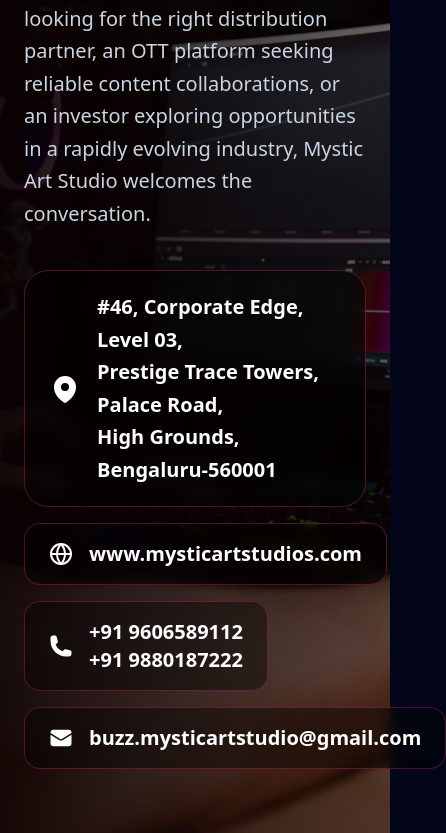
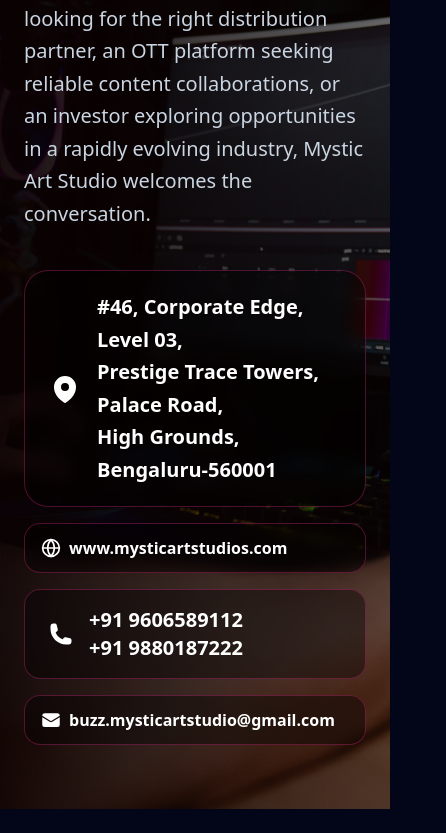
Before and after one commit to ChandanGowda17/mysticstudios, a React (Vite) app: page / in a window 390 px wide. Shown: the part 10603-11436 px from the top of the page, 446 px wide, since content can reach past the window. After the commit the page ends 11412 px from the top, so only its background shows below. Built offline with nearby package versions, Linux system fonts and the light colour scheme.

Commit message:
fix: decrease contact container size and fix overlapping on mobile

```diff
--- a/src/App.tsx
+++ b/src/App.tsx
@@ -701,9 +701,9 @@ export const App: React.FC = () => {
                       href="https://www.mysticartstudios.com"
                       target="_blank"
                       rel="noopener noreferrer"
-                      className="group flex w-fit items-center gap-4 rounded-2xl border border-pink-500/30 bg-black/40 px-6 py-4 backdrop-blur-sm transition hover:bg-pink-600/10"
+                      className="group flex w-full sm:w-fit items-center gap-2 md:gap-4 rounded-2xl border border-pink-500/30 bg-black/40 px-4 py-3 md:px-6 md:py-4 backdrop-blur-sm transition hover:bg-pink-600/10"
                     >
-                      <div className="flex h-6 w-6 shrink-0 items-center justify-center text-white">
+                      <div className="flex h-5 w-5 md:h-6 md:w-6 shrink-0 items-center justify-center text-white">
                         <svg
                           xmlns="http://www.w3.org/2000/svg"
                           viewBox="0 0 24 24"
@@ -712,20 +712,20 @@ export const App: React.FC = () => {
                           strokeWidth="2"
                           strokeLinecap="round"
                           strokeLinejoin="round"
-                          className="h-6 w-6"
+                          className="h-5 w-5 md:h-6 md:w-6"
                         >
                           <circle cx="12" cy="12" r="10" />
                           <line x1="2" y1="12" x2="22" y2="12" />
                           <path d="M12 2a15.3 15.3 0 0 1 4 10 15.3 15.3 0 0 1-4 10 15.3 15.3 0 0 1-4-10 15.3 15.3 0 0 1 4-10z" />
                         </svg>
                       </div>
-                      <span className="text-xl font-bold text-white group-hover:text-pink-300">
+                      <span className="break-all text-base md:text-xl font-bold text-white group-hover:text-pink-300">
                         www.mysticartstudios.com
                       </span>
                     </a>
 
                     {/* Phone Button */}
-                    <div className="flex w-fit items-center gap-4 rounded-2xl border border-pink-500/30 bg-black/40 px-6 py-4 backdrop-blur-sm transition hover:bg-black/50">
+                    <div className="flex w-full sm:w-fit items-center gap-4 rounded-2xl border border-pink-500/30 bg-black/40 px-6 py-4 backdrop-blur-sm transition hover:bg-black/50">
                       <div className="flex h-6 w-6 shrink-0 items-center justify-center text-white">
                         <svg
                           xmlns="http://www.w3.org/2000/svg"
@@ -749,20 +749,20 @@ export const App: React.FC = () => {
                     {/* Email Button */}
                     <a
                       href="mailto:buzz.mysticartstudio@gmail.com"
-                      className="group flex w-fit items-center gap-4 rounded-2xl border border-pink-500/30 bg-black/40 px-6 py-4 backdrop-blur-sm transition hover:bg-pink-600/10"
+                      className="group flex w-full sm:w-fit items-center gap-2 md:gap-4 rounded-2xl border border-pink-500/30 bg-black/40 px-4 py-3 md:px-6 md:py-4 backdrop-blur-sm transition hover:bg-pink-600/10"
                     >
-                      <div className="flex h-6 w-6 shrink-0 items-center justify-center text-white">
+                      <div className="flex h-5 w-5 md:h-6 md:w-6 shrink-0 items-center justify-center text-white">
                         <svg
                           xmlns="http://www.w3.org/2000/svg"
                           viewBox="0 0 24 24"
                           fill="currentColor"
-                          className="h-6 w-6"
+                          className="h-5 w-5 md:h-6 md:w-6"
                         >
                           <path d="M1.5 8.67v8.58a3 3 0 003 3h15a3 3 0 003-3V8.67l-8.928 5.493a3 3 0 01-3.144 0L1.5 8.67z" />
                           <path d="M22.5 6.908V6.75a3 3 0 00-3-3h-15a3 3 0 00-3 3v.158l9.714 5.978a1.5 1.5 0 001.572 0L22.5 6.908z" />
                         </svg>
                       </div>
-                      <span className="text-xl font-bold text-white group-hover:text-pink-300">
+                      <span className="break-all text-base md:text-xl font-bold text-white group-hover:text-pink-300">
                         buzz.mysticartstudio@gmail.com
                       </span>
                     </a>
```
